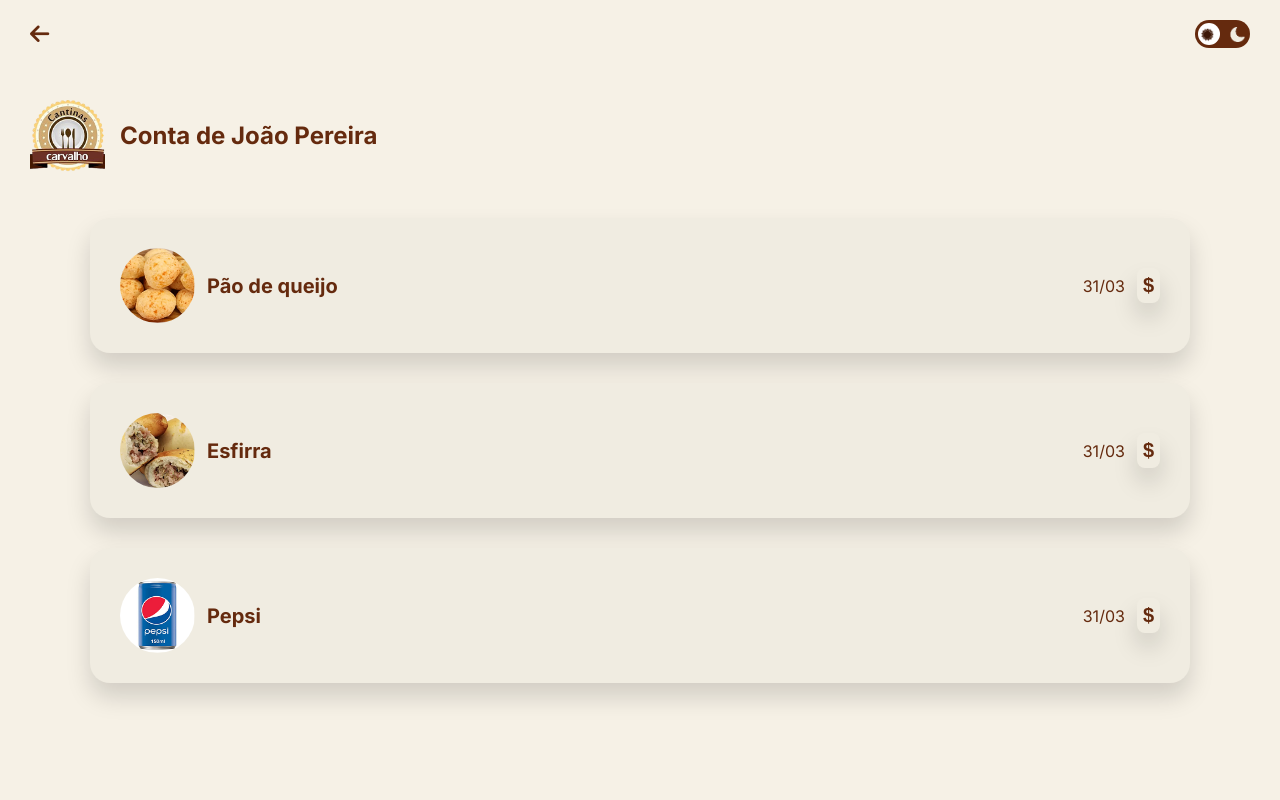
After one commit to juaness2005/telasFlask, a Flask app: page /conta in a window 1280 px wide. The commit adds this page. Run offline with Flask 3, Linux system fonts and the light colour scheme.

Commit message:
Add files via upload

```diff
--- a/app.py
+++ b/app.py
@@ -1,4 +1,4 @@
-from flask import Flask, render_template
+from flask import Flask, render_template, request
 
 app = Flask(__name__)
 
@@ -18,5 +18,9 @@ def pix():
 def conclusao():
     return render_template('conclusao.html')
 
+@app.route('/conta')
+def conta():
+    return render_template('conta.html')
+
 if __name__ == "__main__":
     app.run(debug=True)
--- a/static/css/cartao.css
+++ b/static/css/cartao.css
@@ -48,8 +48,6 @@ body{
     color: var(--fonte-texto);
     transition: 0.3s ease;
 }
-
-/* HEADER */
 
 .topo{
     display: flex;
@@ -413,3 +411,50 @@ body{
     margin-top: 22px;
     margin-bottom: 15px;
 }
+
+.conteudo-conta{
+    display:flex;
+    flex-direction: row;
+    gap: 12px;
+    align-items: center;
+
+}
+
+.conteudo-conta button{
+    background-color: transparent;
+    border: none;
+    font-size: 20px;
+    color: var(--fonte-texto);
+    font-weight: 700;
+    box-shadow: 0 14px 24px rgba(0,0,0,0.15);
+    padding: 6px;
+    border-radius: 8px;
+    transition: 0.2s ease;
+}
+
+.conteudo-conta button:hover{
+    background-color: var(--botao-cartao-hover);
+    cursor: pointer;
+    transform: scale(1.02);
+}
+
+.container-conteudo{
+    display:flex;
+    justify-content: space-between;
+}
+
+.img-comida img{
+    border-radius: 100px;
+    width: 75px;
+    height: 75px;
+}
+
+.img-comida{
+    font-size: 20px;
+    color: var(--fonte-texto);
+    font-weight: 700;
+    display:flex;
+    flex-direction: row;
+    gap: 12px;
+    align-items: center;
+}
--- a/templates/conclusao.html
+++ b/templates/conclusao.html
@@ -28,7 +28,7 @@
 
         <p class="texto-pedido">Acompanhe o seu pedido:</p>
 
-        <h1 class="texto">O seu pedido ficará pronto daqui a 20 minutos</h1>
+        <h2 class="texto">O seu pedido ficará pronto daqui a 20 minutos</h2>
     </div>
 
 
--- /dev/null
+++ b/templates/conta.html
@@ -0,0 +1,71 @@
+<!DOCTYPE html>
+<html lang="en">
+<head>
+    <meta charset="UTF-8">
+    <meta name="viewport" content="width=device-width, initial-scale=1.0">
+    <link rel="stylesheet" href="{{ url_for('static', filename='css/cartao.css') }}">
+    <link rel="icon" href="{{ url_for('static', filename='assets/favicon.ico') }}">
+    <link rel="stylesheet" href="https://cdnjs.cloudflare.com/ajax/libs/font-awesome/6.5.0/css/all.min.css">
+    <link href="https://fonts.googleapis.com/css2?family=Inter:wght@400;700&display=swap" rel="stylesheet">
+    <title>Conta funcionário</title>
+</head>
+<body>
+    {% include 'header.html' %}
+
+    <div class="preco">
+        <img src="{{ url_for('static', filename='assets/Logo.png') }}" alt="logo">
+        <h2>Conta de João Pereira</h2>
+    </div>
+
+    <div class="container">
+        <div class="container-conteudo">
+
+            <div class="img-comida">
+                <img class="comida" src="{{ url_for('static', filename='assets/comida1.png') }}">
+                <p>Pão de queijo</p>
+            </div>
+
+            <div class="conteudo-conta">
+                <P>31/03</P>
+                <button>$</button>
+            </div>
+        </div>
+
+    </div>
+
+    <div class="container">
+        <div class="container-conteudo">
+
+            <div class="img-comida">
+                <img class="comida" src="{{ url_for('static', filename='assets/comida2.png') }}">
+                <p>Esfirra</p>
+            </div>
+
+            <div class="conteudo-conta">
+                <P>31/03</P>
+                <button>$</button>
+            </div>
+        </div>
+
+    </div>
+
+    <div class="container">
+        <div class="container-conteudo">
+
+            <div class="img-comida">
+                <img class="comida" src="{{ url_for('static', filename='assets/comida3.png') }}">
+                <p>Pepsi</p>
+            </div>
+
+            <div class="conteudo-conta">
+                <P>31/03</P>
+                <button>$</button>
+            </div>
+        </div>
+
+    </div>
+
+
+    <script src="{{ url_for('static', filename='js/cartao.js') }}"></script>
+</body>
+</html>
--- a/templates/header.html
+++ b/templates/header.html
@@ -11,7 +11,6 @@
                 <label class="label" for="botao-tema">
 
                     <img src="{{ url_for('static', filename='assets/sol.png') }}" alt="Sol" class="img-sol">
-
                     <img src="{{ url_for('static', filename='assets/lua.png') }}" alt="Lua" class="img-lua">
 
                     <div class="indicador"></div>
```
Also changed, not shown: static/js/cartao.js (+0 -20 lines), static/assets/comida1.png (added), static/assets/comida2.png (added), static/assets/comida3.png (added), static/assets/lua.png, static/assets/sol.png.
